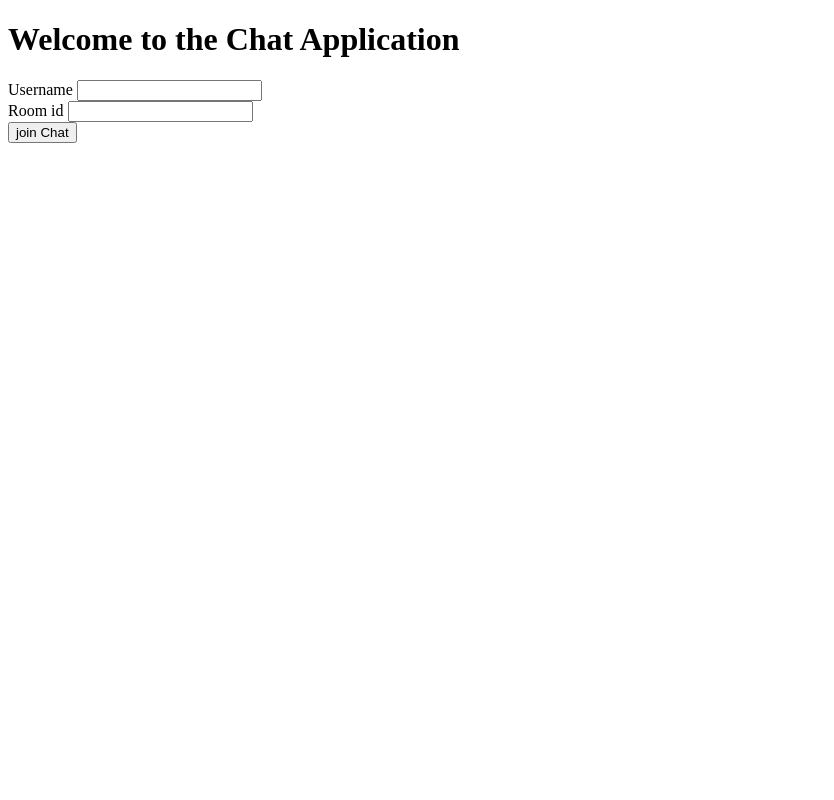
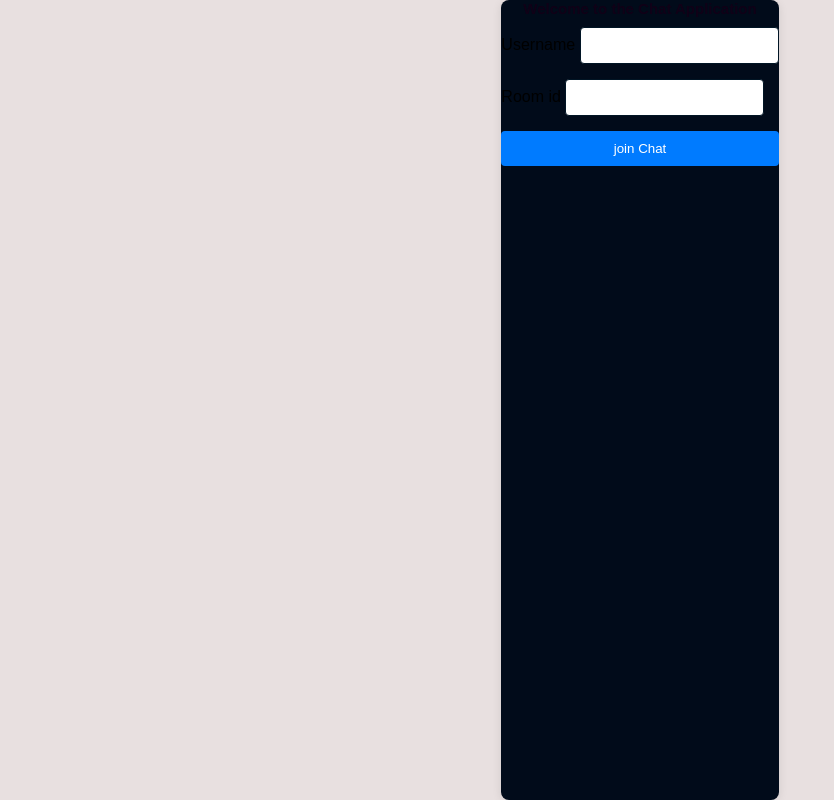
Before and after one commit to nehalamba1234/Messenger, a Flask app: page / in a window 1280 px wide. Shown: the whole page, without its empty margins (0-834 px from the left). Run offline with Flask 3, Linux system fonts and the light colour scheme.

Commit message:
Updating Code to improve frontend

```diff
--- a/app.py
+++ b/app.py
@@ -4,7 +4,7 @@ from flask_socketio import SocketIO, join_room, leave_room
 app = Flask(__name__)
 socketio = SocketIO(app)
 
-connected_users = {}
+connected_users = 0
 
 @app.route('/')
 def home():
@@ -15,7 +15,6 @@ def home():
 def chat():
     username = request.args.get('username')
     room = request.args.get('room')
-
     if username and room:
         return render_template('chat.html', username=username, room=room)
     else:
@@ -32,17 +31,22 @@ def handle_send_message_event(data):
 
 @socketio.on('join_room')
 def handle_join_room_event(data):
+    app.logger.info("hadnle room")
     app.logger.info("{} has joined the room {}".format(data['username'], data['room']))
+    global connected_users
+    connected_users += 1
     join_room(data['room'])
-    socketio.emit('join_room_announcement', data, room=data['room'])
+    socketio.emit('join_room_announcement', {**data, "onlineUser": connected_users}, room=data['room'])
 
 
 @socketio.on('leave_room')
 def handle_leave_room_event(data):
     app.logger.info("{} has left the room {}".format(data['username'], data['room']))
     leave_room(data['room'])
+    global connected_users
+    connected_users -= 1
     socketio.emit('leave_room_announcement', data, room=data['room'])
 
 
 if __name__ == '__main__':
-    socketio.run(app, debug=True)
+    socketio.run(app, debug=True,port=5000)
--- /dev/null
+++ b/static/style.css
@@ -0,0 +1,98 @@
+/* General Body Styles */
+body {
+    font-family: Arial, sans-serif; /* Use a clean sans-serif font */
+    background-color: #e8e0e0; /* Light grey background for the entire body */
+    margin: 0; /* Remove default margin */
+    padding: 0; /* Remove default padding */
+    height: 100vh; /* Full height of the viewport */
+    display: flex; /* Use flex layout for the body */
+    flex-direction: column; /* Stack children vertically */
+}
+
+/* Container Styles */
+.container {
+    max-width: 600px; /* Maximum width of the chat container */
+    margin: 0 auto; /* Center the container */
+    background-color: #010b1a; /* White background for the container */
+    border-radius: 8px; /* Rounded corners */
+    box-shadow: 0 2px 10px rgba(0, 0, 0, 0.1); /* Subtle shadow */
+    flex-grow: 1; /* Allow the container to grow */
+    display: flex; /* Use flexbox for layout */
+    flex-direction: column; /* Stack children vertically */
+}
+
+/* Header Styles */
+h1 {
+    font-size: 15px; /* Font size for the heading */
+    color: #100117; /* Dark text color */
+    margin: 0; /* Remove margin */
+    padding-bottom: 10px; /* Space below the heading */
+    text-align: center;
+}
+
+/* Message Display Styles */
+#messages {
+    flex-grow: 1; /* Take up available space */
+    overflow-y: auto; /* Scroll if content overflows */
+    color: #e8e0e0;
+    border: 1px solid #05020eb7; /* Light grey border */
+    padding: 10px; /* Padding inside the messages area */
+    background-color: #050116d4; /* Slightly darker background */
+}
+
+/* Input Form and Button Styles */
+#message_input_form {
+    display: flex; /* Make a flex container */
+    position: fixed; /* Fix the position */
+    bottom: 0; /* Stick to the bottom */
+    left: 0; /* Align with the left edge */
+    width: 100%; /* Full width */
+    padding: 10px; /* Padding around the form */
+    background-color: rgb(8, 1, 28); /* Background color of the form */
+    border-top: 1px solid #012440; /* Top border for separation */
+}
+
+#message_input {
+    flex: 1; /* Make input take up available space */
+    padding: 10px; /* Padding inside the input */
+    border: 1px solid #08011e; /* Light grey border */
+    border-radius: 4px; /* Rounded corners for the input */
+    margin-right: 10px; /* Space between input and button */
+}
+
+button {
+    padding: 10px; /* Padding inside the button */
+    border: none; /* Remove default border */
+    background-color: #007bff; /* Blue background color */
+    color: white; /* White text color */
+    border-radius: 4px; /* Rounded corners */
+    cursor: pointer; /* Pointer cursor on hover */
+    transition: background-color 0.3s; /* Smooth transition */
+}
+
+button:hover {
+    background-color: #0056b3; /* Darker blue on hover */
+}
+
+/* Form Styles in Index HTML */
+form {
+    display: flex; /* Flexbox layout for form fields */
+    flex-direction: column; /* Vertical alignment of fields */
+}
+
+form div {
+    margin-bottom: 15px; /* Space between form fields */
+}
+
+input[type="text"] {
+    padding: 10px; /* Padding inside input fields */
+    border: 1px solid #011525; /* Light grey border */
+    border-radius: 4px; /* Rounded corners */
+}
+
+/* Responsive Styles */
+@media (max-width: 600px) {
+    .container {
+        width: 90%; /* Make container responsive on small screens */
+    }
+}
--- a/templates/index.html
+++ b/templates/index.html
@@ -4,6 +4,7 @@
     <meta charset="UTF-8">
     <meta name="viewport" content="width=device-width, initial-scale=1.0">
     <title>Chat App</title>
+    <link rel="stylesheet" href="static/style.css">
 
 </head>
 <body>
```
Also changed, not shown: templates/chat.html (+6 -1 lines).
